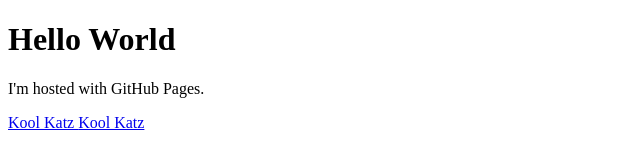
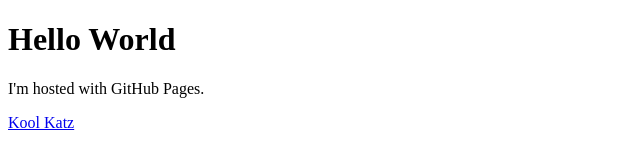
Before and after one commit to Afloatbus/Afloatbus.github.io, a plain HTML site: page index.html in a window 1280 px wide. Shown: the full height of the page, 0-640 px from the left. Drawn offline with Linux system fonts and the light colour scheme.

Commit message:
robots.txt

```diff
--- a/index.html
+++ b/index.html
@@ -3,7 +3,6 @@
     <body>
         <h1>Hello World</h1>
             <p>I'm hosted with GitHub Pages.</p>
-            <a href="https://afloatbus.github.io/kool_katz.html">Kool Katz </a>
-            <a href="https://afloatbus.github.io/kool_katz.html">Kool Katz </a>
+            <a href="https://afloatbus.github.io/src/kool_katz.html">Kool Katz </a>
     </body>
 </html>
```
Also changed, not shown: static/robots.txt (added), 1 other file.
